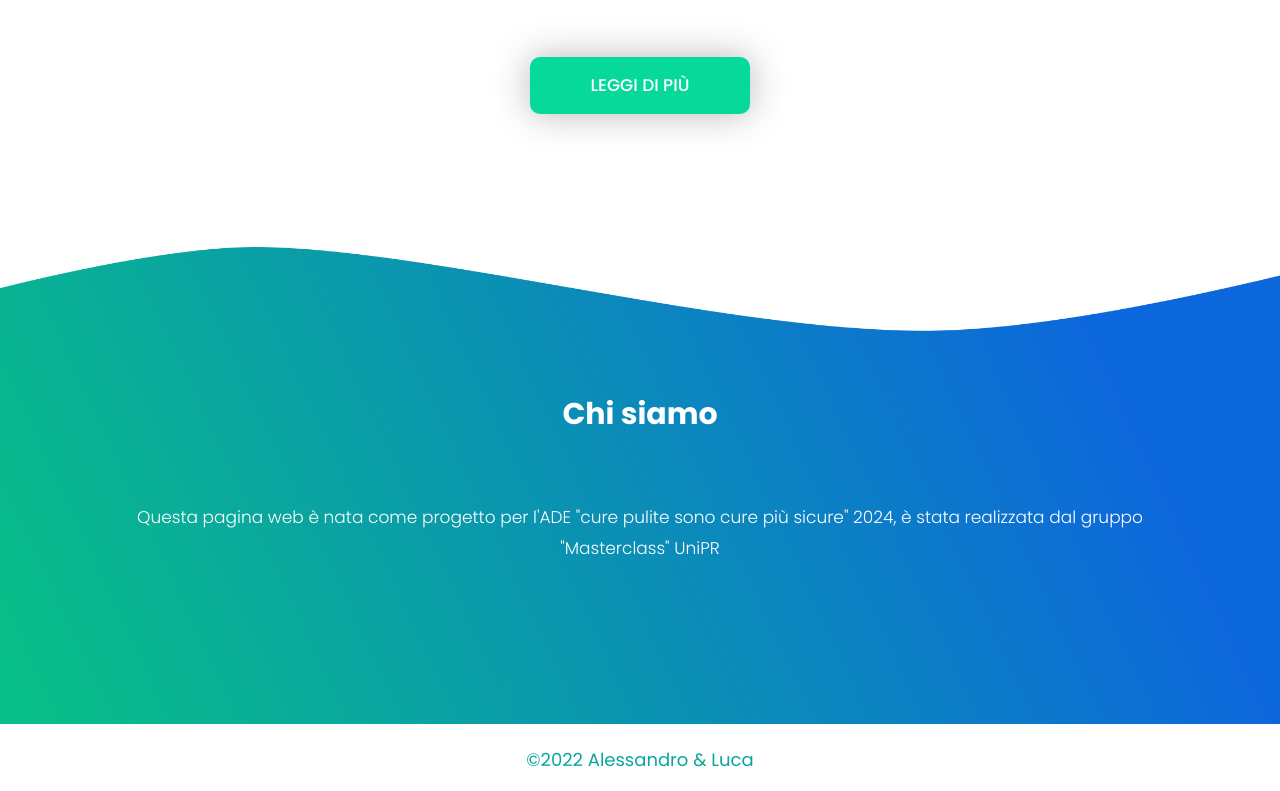
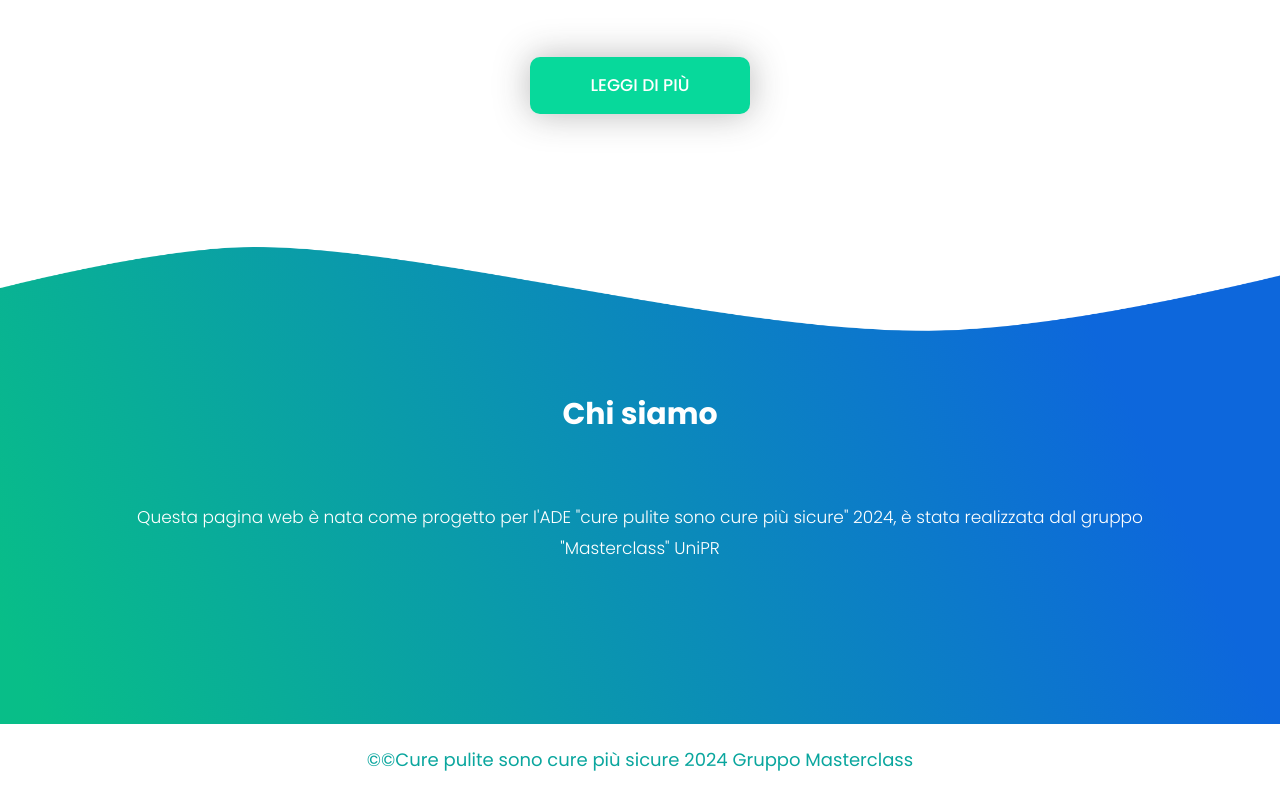
Before and after one commit to alessandro-negro03/alessandro-negro03.github.io, a plain HTML site: page opportunita.html in a window 1280 px wide. Shown: the part 997-1788 px from the top of the page. Drawn offline with nearby package versions, Linux system fonts and the light colour scheme.

Commit message:
Update opportunita.html

```diff
--- a/opportunita.html
+++ b/opportunita.html
@@ -113,7 +113,7 @@ Infatti le biotecnologie scendono in campo per rispondere alla sfida di un’ali
                <div class="container">
                   <div class="row">
                      <div class="col-md-12">
-                        <p>©2022 Alessandro & Luca</p>
+                        <p>©©Cure pulite sono cure più sicure 2024 Gruppo Masterclass</p>
                      </div>
                   </div>
                </div>
```
